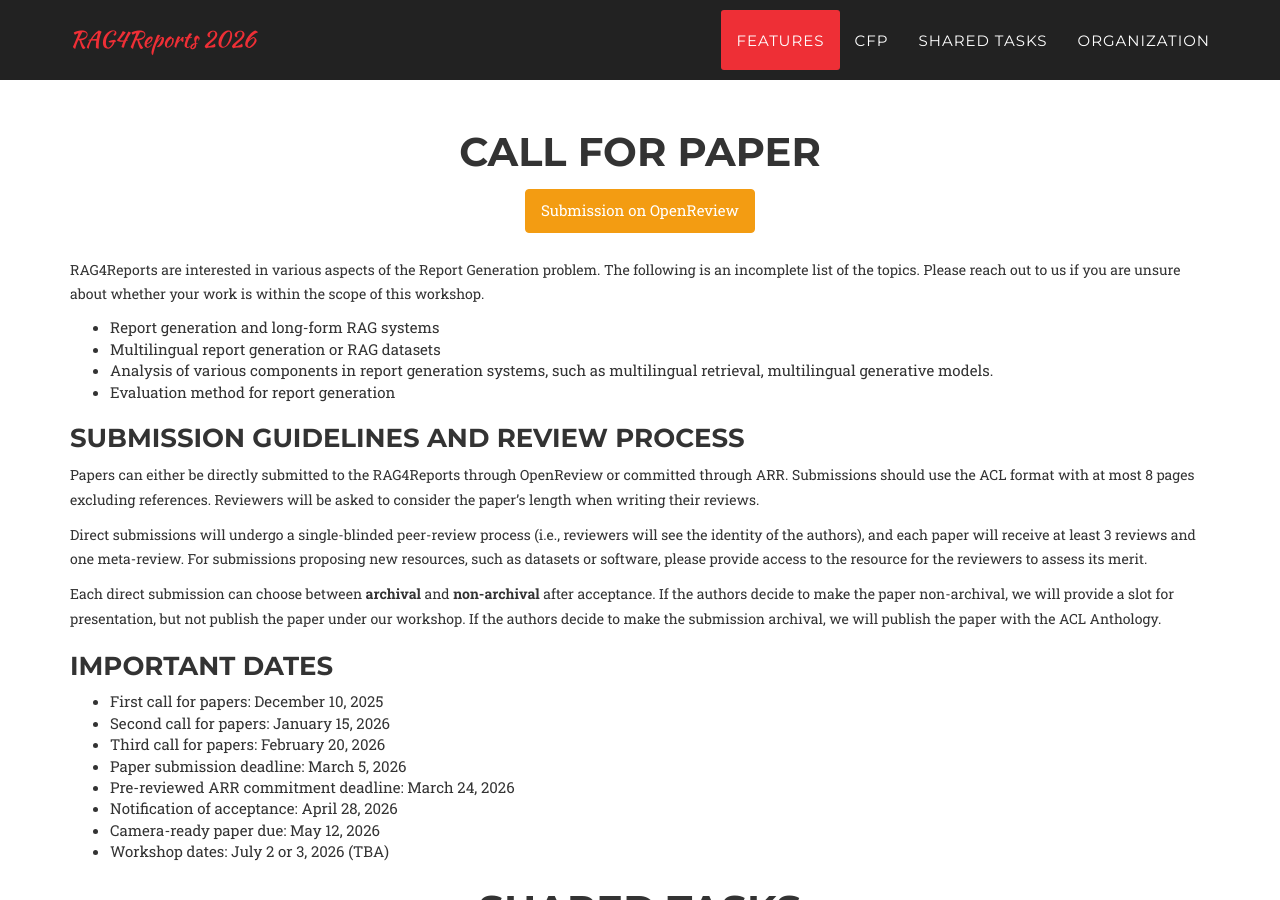
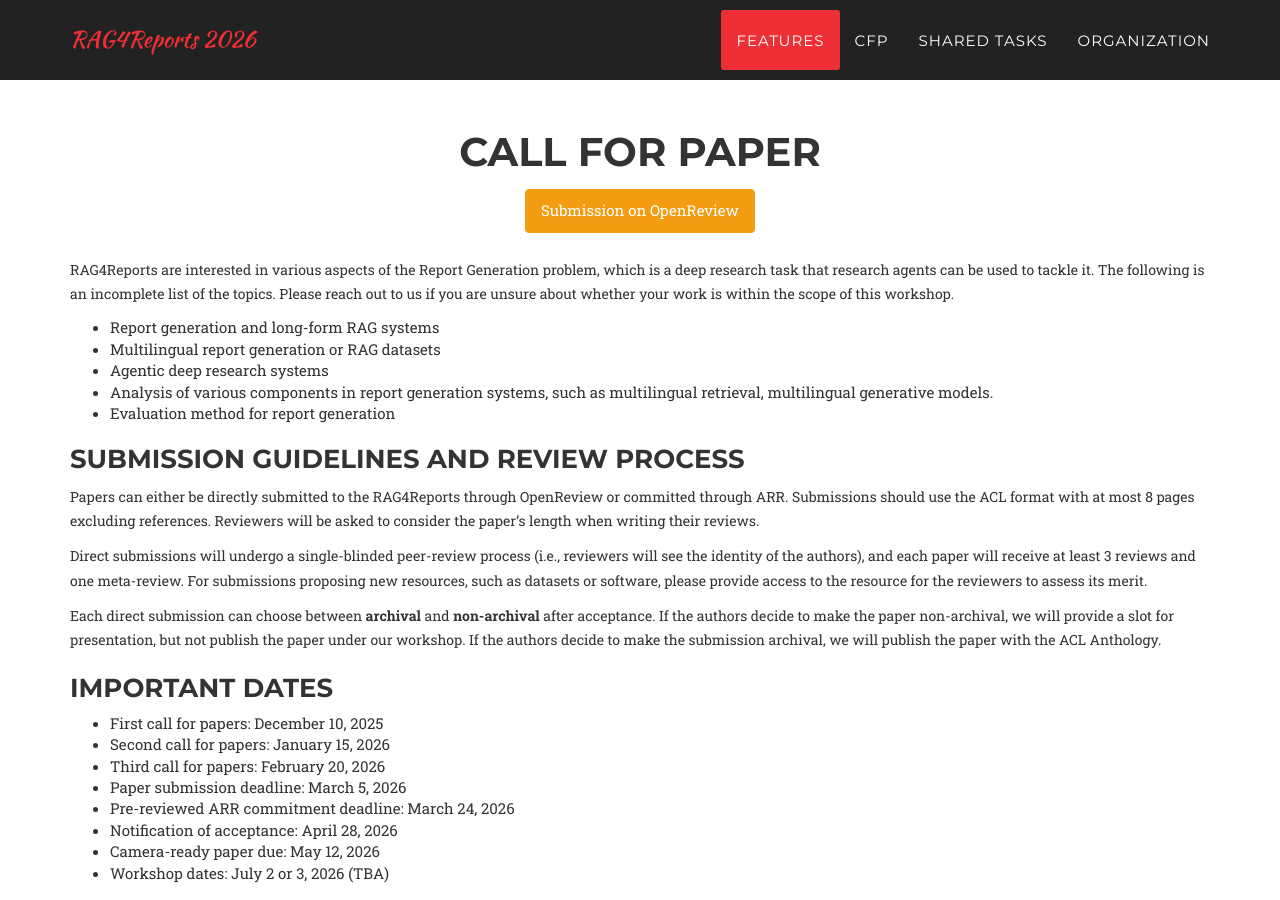
Before and after one commit to RAG4Reports/rag4reports.github.io, a Jekyll site: the page built from index.html, in a window 1280 px wide and 900 px high, scrolled down 1357 px. Built offline with Jekyll 4.4.1, drawn with Linux system fonts in a browser that asks for light colours; some web fonts are replaced.

Commit message:
Revise RAG4Reports description and topics list
Updated the description of RAG4Reports and added a new topic on agentic deep research systems.

```diff
--- a/_includes/cfp.md
+++ b/_includes/cfp.md
@@ -1,7 +1,9 @@
-RAG4Reports are interested in various aspects of the Report Generation problem. The following is an incomplete list of the topics. Please reach out to us if you are unsure about whether your work is within the scope of this workshop.
+RAG4Reports are interested in various aspects of the Report Generation problem, which is a deep research task that research agents can be used to tackle it.
+The following is an incomplete list of the topics. Please reach out to us if you are unsure about whether your work is within the scope of this workshop.
 
 * Report generation and long-form RAG systems
 * Multilingual report generation or RAG datasets
+* Agentic deep research systems
 * Analysis of various components in report generation systems, such as multilingual retrieval, multilingual generative models.
 * Evaluation method for report generation
 
```
